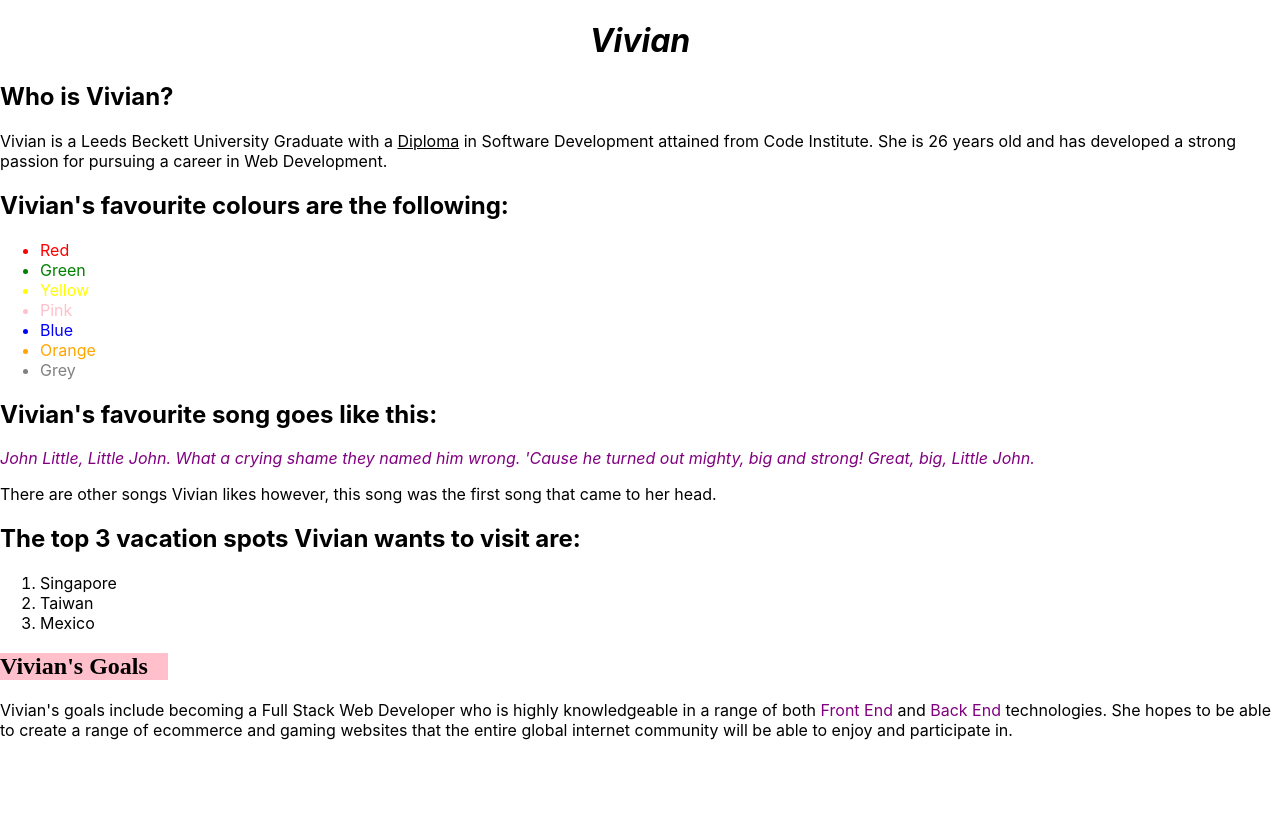
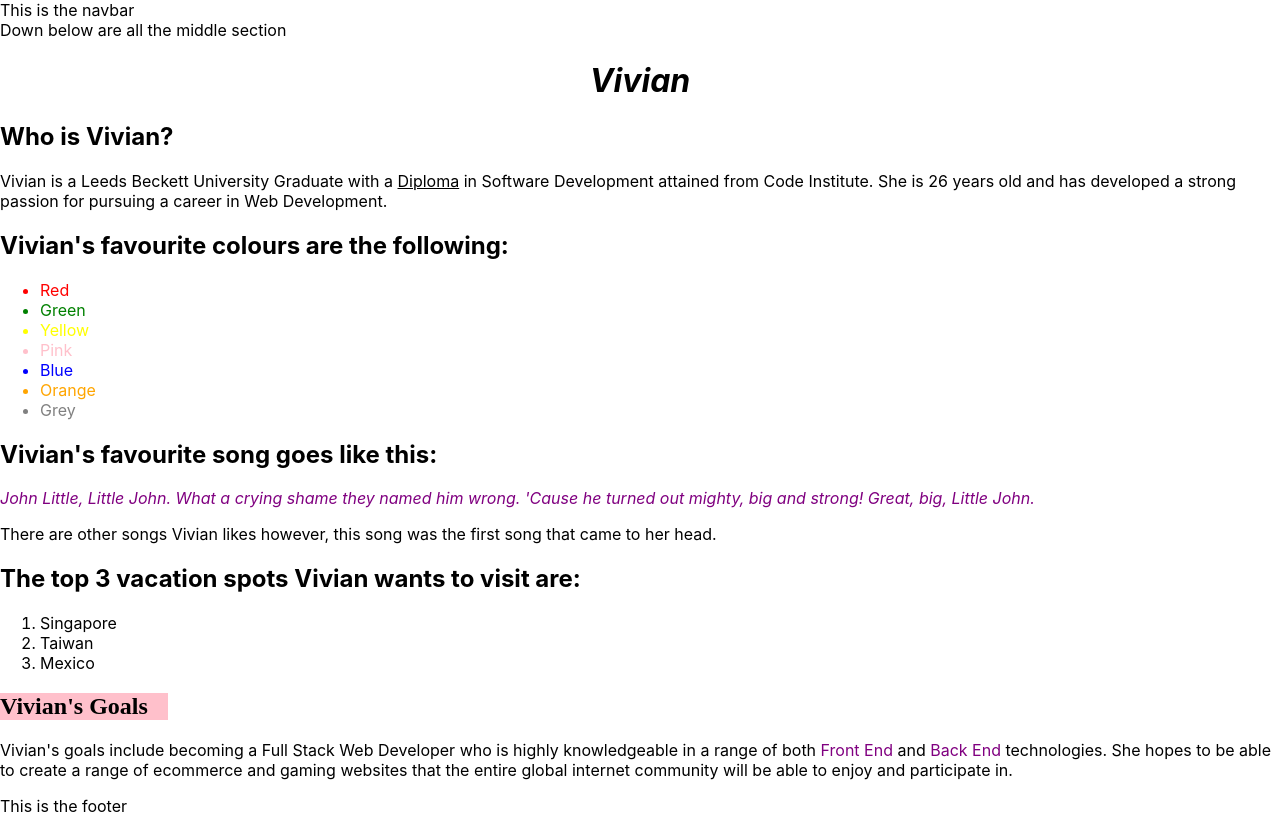
Before and after one commit to VioletViolaVi/Practicing_React, a React (Create React App) app in the folder react_practice/: page / in a window 1280 px wide. Built offline with nearby package versions, Linux system fonts and the light colour scheme.

Commit message:
Create nav, footer and middle section using React.

```diff
--- /dev/null
+++ b/react_practice/src/MainWebParts/Footer.js
@@ -0,0 +1,11 @@
+import React from "react";
+
+function Footer() {
+  return (
+    <div>
+      <footer>This is the footer</footer>
+    </div>
+  );
+}
+
+export default Footer;
--- /dev/null
+++ b/react_practice/src/MainWebParts/MiddleContent.js
@@ -0,0 +1,24 @@
+import React from "react";
+
+import VivTitle from "../AboutMe/VivTitle";
+import VivIntro from "../AboutMe/VivIntro";
+import VivFavColours from "../AboutMe/VivFavColours";
+import VivFavSong from "../AboutMe/VivFavSong";
+import VivVacations from "../AboutMe/VivVacations";
+import VivGoals from "../AboutMe/VivGoals";
+
+function MiddleContent() {
+  return (
+    <div>
+      <section>Down below are all the middle section</section>
+      <VivTitle />
+      <VivIntro />
+      <VivFavColours />
+      <VivFavSong />
+      <VivVacations />
+      <VivGoals />
+    </div>
+  );
+}
+
+export default MiddleContent;
--- /dev/null
+++ b/react_practice/src/MainWebParts/Navbar.js
@@ -0,0 +1,11 @@
+import React from "react";
+
+function Navbar() {
+  return (
+    <div>
+      <nav>This is the navbar</nav>
+    </div>
+  );
+}
+
+export default Navbar;
--- a/react_practice/src/index.js
+++ b/react_practice/src/index.js
@@ -4,23 +4,17 @@ import "./index.css";
 // import App from './App'; vivian commented this out
 import reportWebVitals from "./reportWebVitals";
 
-import VivTitle from "./AboutMe/VivTitle";
-import VivIntro from "./AboutMe/VivIntro";
-import VivFavColours from "./AboutMe/VivFavColours";
-import VivFavSong from "./AboutMe/VivFavSong";
-import VivVacations from "./AboutMe/VivVacations";
-import VivGoals from "./AboutMe/VivGoals";
+import Navbar from "./MainWebParts/Navbar";
+import MiddleContent from "./MainWebParts/MiddleContent";
+import Footer from "./MainWebParts/Footer";
 
 ReactDOM.render(
   <React.StrictMode>
     {/* <App /> vivian commented this bit out */}
     <div>
-      <VivTitle />
-      <VivIntro />
-      <VivFavColours />
-      <VivFavSong />
-      <VivVacations />
-      <VivGoals />
+      <Navbar />
+      <MiddleContent />
+      <Footer />
     </div>
   </React.StrictMode>,
   document.getElementById("root")
```
Also changed, not shown: 1 other file (tests, documents, lock files or other folders).
